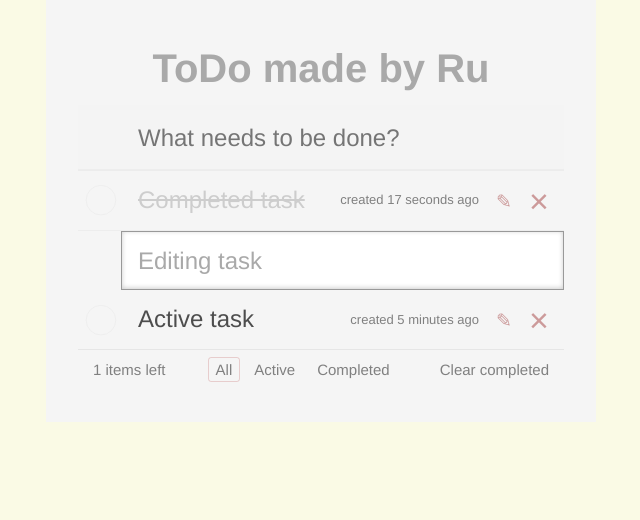
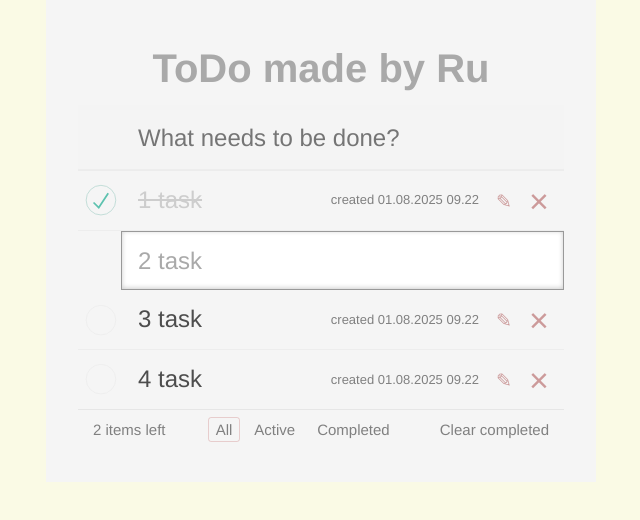
Before and after one commit to rust4work/toDo-made-by-Ru, a React (Vite) app: page / in a window 1280 px wide. Shown: the top 520 px of the page, without its empty margins (319-959 px from the left). Built offline with nearby package versions, Linux system fonts and the light colour scheme.

Commit message:
fixed structure and props added

```diff
--- a/package.json
+++ b/package.json
@@ -10,6 +10,7 @@
     "preview": "vite preview"
   },
   "dependencies": {
+    "date-fns": "^4.1.0",
     "react": "^19.1.0",
     "react-dom": "^19.1.0"
   },
--- a/src/App.jsx
+++ b/src/App.jsx
@@ -1,12 +1,28 @@
 // import { useState } from "react";
 
-import TaskList from "./components/taskList";
+import TaskList from "./components/TaskList";
+import Footer from "./components/Footer";
+import NewTaskForm, { Header } from "./components/NewTaskForm";
+import { format } from "date-fns";
 import "./App.css";
 
 function App() {
+  const tasks = [
+    { id: 1, text: "1 task", state: "completed" },
+    { id: 2, text: "2 task", state: "editing" },
+    { id: 3, text: "3 task", state: "active" },
+    { id: 4, text: "4 task", state: "active" },
+  ];
+
+  const currentDate = format(new Date(), "dd.MM.yyyy hh.mm");
+
+  const activeCount = tasks.filter((task) => task.state === "active").length;
   return (
     <>
-      <TaskList></TaskList>
+      <Header></Header>
+      <NewTaskForm></NewTaskForm>
+      <TaskList tasks={tasks} date={currentDate} />
+      <Footer activeCount={activeCount}></Footer>
     </>
   );
 }
--- a/src/components/Footer.jsx
+++ b/src/components/Footer.jsx
@@ -1,12 +1,17 @@
-import TasksFilter from "./tasksFilter";
+import TasksFilter from "./TasksFilter";
 
-function Footer() {
+function Footer({ activeCount = 0, onClearCompleted = () => {} }) {
   return (
     <footer className="footer">
-      <span className="todo-count">1 items left</span>
+      <span className="todo-count">
+        {activeCount} item{activeCount !== 1 ? "s" : ""} left
+      </span>
       <TasksFilter />
-      <button className="clear-completed">Clear completed</button>
+      <button className="clear-completed" onClick={onClearCompleted}>
+        Clear completed
+      </button>
     </footer>
   );
 }
+
 export default Footer;
--- a/src/components/Task.jsx
+++ b/src/components/Task.jsx
@@ -1,55 +1,43 @@
-import React from "react";
+import React, { useState } from "react";
 
-function Task(props) {
-  const [text, setText] = React.useState("Editing task");
-  if (props.className === "completed") {
+function Task({ text, state, date }) {
+  const [editText, setEditText] = useState(text);
+
   return (
-      <li className="completed">
+    <li
+      className={
+        state === "completed"
+          ? "completed"
+          : state === "editing"
+          ? "editing"
+          : ""
+      }
+    >
       <div className="view">
-          <input className="toggle" type="checkbox" />
+        <input
+          className="toggle"
+          type="checkbox"
+          checked={state === "completed"}
+          readOnly
+        />
         <label>
-            <span className="description">Completed task</span>
-            <span className="created">created 17 seconds ago</span>
+          <span className="description">{editText}</span>
+          <span className="created">created {date}</span>
         </label>
         <button className="icon icon-edit"></button>
         <button className="icon icon-destroy"></button>
       </div>
-      </li>
-    );
-  } else if (props.className === "editing") {
-    return (
-      <li className="editing">
-        <div className="view">
-          <input className="toggle" type="checkbox" />
-          <label>
-            <span className="description">Editing task</span>
-            <span className="created">created 5 minutes ago</span>
-          </label>
-          <button className="icon icon-edit"></button>
-          <button className="icon icon-destroy"></button>
-        </div>
+
+      {state === "editing" && (
         <input
           type="text"
           className="edit"
-          value={text}
-          onChange={(e) => setText(e.target.value)}
+          value={editText}
+          onChange={(e) => setEditText(e.target.value)}
         />
-      </li>
-    );
-  } else {
-    return (
-      <li>
-        <div className="view">
-          <input className="toggle" type="checkbox" />
-          <label>
-            <span className="description">Active task</span>
-            <span className="created">created 5 minutes ago</span>
-          </label>
-          <button className="icon icon-edit"></button>
-          <button className="icon icon-destroy"></button>
-        </div>
+      )}
     </li>
   );
 }
-}
+
 export default Task;
--- a/src/components/TaskList.jsx
+++ b/src/components/TaskList.jsx
@@ -1,19 +1,15 @@
 import Task from "./task";
-import Footer from "./footer";
-import NewTaskForm, { Header } from "./newTaskForm";
 
-function TaskList() {
+function TaskList({ tasks, date }) {
   return (
     <div>
-      <Header />
-      <NewTaskForm />
       <ul className="todo-list">
-        <Task className="completed" />
-        <Task className="editing" />
-        <Task />
+        {tasks.map((task) => (
+          <Task key={task.id} text={task.text} state={task.state} date={date} />
+        ))}
       </ul>
-      <Footer />
     </div>
   );
 }
+
 export default TaskList;
```
Also changed, not shown: 1 other file (tests, documents, lock files or other folders). Lines whose indentation alone changed are shown as unchanged.
